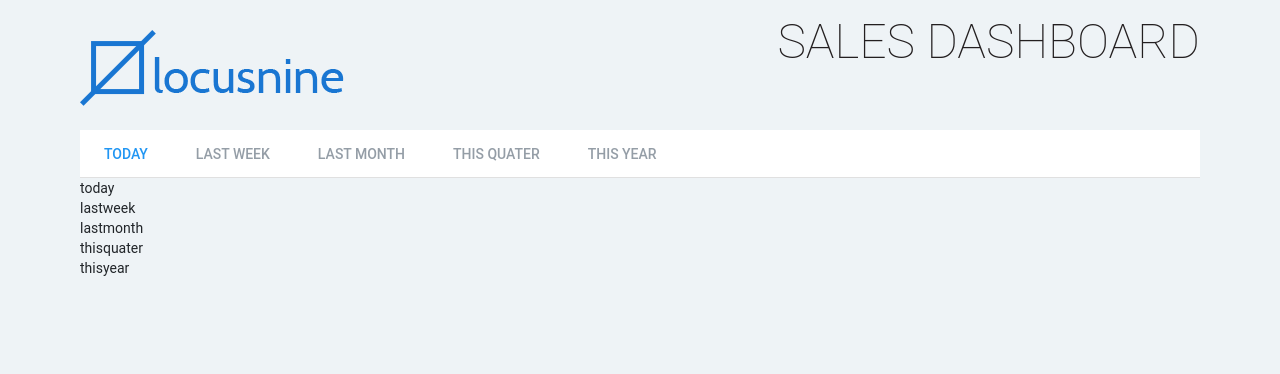
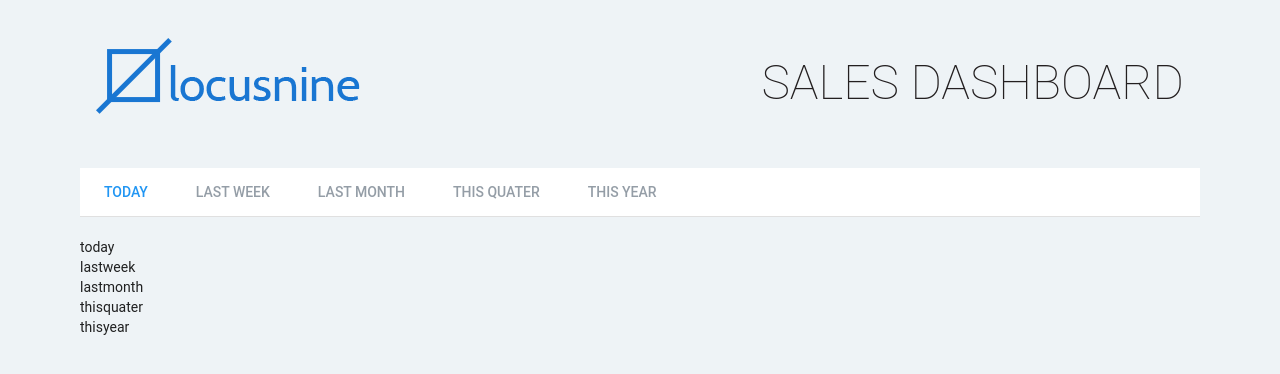
Before and after one commit to riteshf/crm-ui, a React (Create React App) app: page / in a window 1280 px wide. Shown: the top 374 px of the page. Built offline with nearby package versions, Linux system fonts and the light colour scheme.

Commit message:
css fixed corrected for logo, dashboard and timeframe

```diff
--- a/package.json
+++ b/package.json
@@ -3,11 +3,9 @@
   "version": "0.1.0",
   "private": true,
   "dependencies": {
-    "bootstrap": "^4.3.1",
     "material-design-lite": "^1.3.0",
     "react": "^16.8.6",
     "react-dom": "^16.8.6",
-    "react-mdl": "^1.11.0",
     "react-scripts": "3.0.1"
   },
   "scripts": {
--- a/src/App.css
+++ b/src/App.css
@@ -8,6 +8,7 @@
 }
 
 .App-Dashboard {
+  margin-top: 33px;
   text-align: right;
   font-size: 48px;
   font-family: 'Roboto';
--- a/src/App.jsx
+++ b/src/App.jsx
@@ -7,11 +7,11 @@ import TimeFilter from './components/TimeFilter'
 function App() {
   return (
     <div className="App">
-      <div className="Header row">
-        <div className="col-md-4">
+      <div className="Header mdl-grid">
+        <div className="mdl-cell mdl-cell--4-col">
           <img src={logo} className="App-logo" alt="logo" />
         </div>
-        <div className="offset-2 col-md-6">
+        <div className="mdl-cell mdl-cell--8-col">
           <p className="App-Dashboard">SALES DASHBOARD</p>
         </div>
       </div>
--- a/src/components/TimeFilter/style.css
+++ b/src/components/TimeFilter/style.css
@@ -1,14 +1,16 @@
 .timeframe-tabs {
-    background:white;
-    justify-content: left !important;
-    font-family: Roboto;
-    font-size: 14px;
-    font-weight: normal;
-    max-height: 50px;
-    padding-bottom: 20px;
+  background: white;
+  justify-content: left !important;
+  font-family: Roboto;
+  font-size: 14px;
+  font-weight: normal;
+  max-height: 50px;
+  margin-bottom: 20px;
+}
+.timeframe-tabs a {
+  text-decoration: none;
 }
 
-
 .mdl-tabs.is-upgraded .mdl-tabs__tab.is-active:after {
-    background: "#2196F3" !important;
+  background: #2196f3 !important;
 }
--- a/src/index.js
+++ b/src/index.js
@@ -1,6 +1,5 @@
-import 'bootstrap/dist/css/bootstrap.css';
+import 'material-design-lite';
 import 'material-design-lite/material.min.css';
-import 'material-design-lite';
 
 import './index.css';
 import React from 'react';
```
